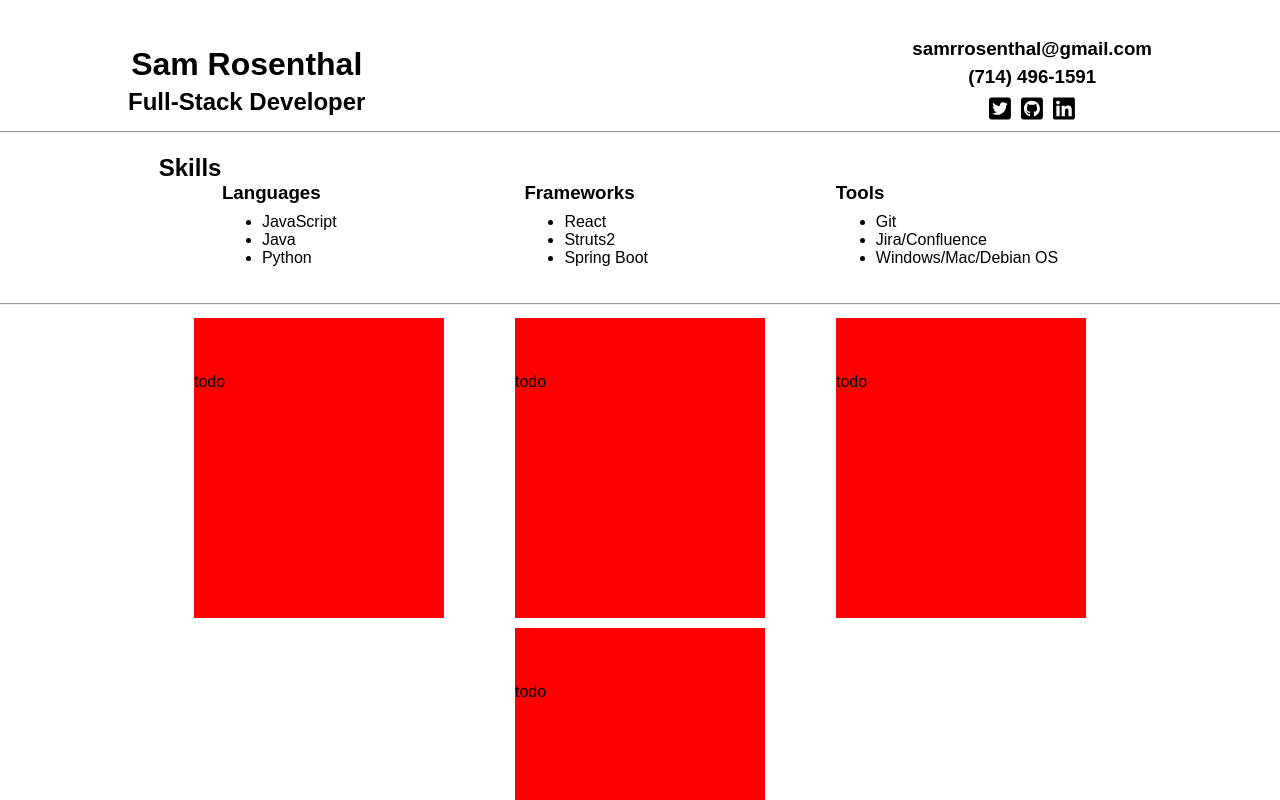
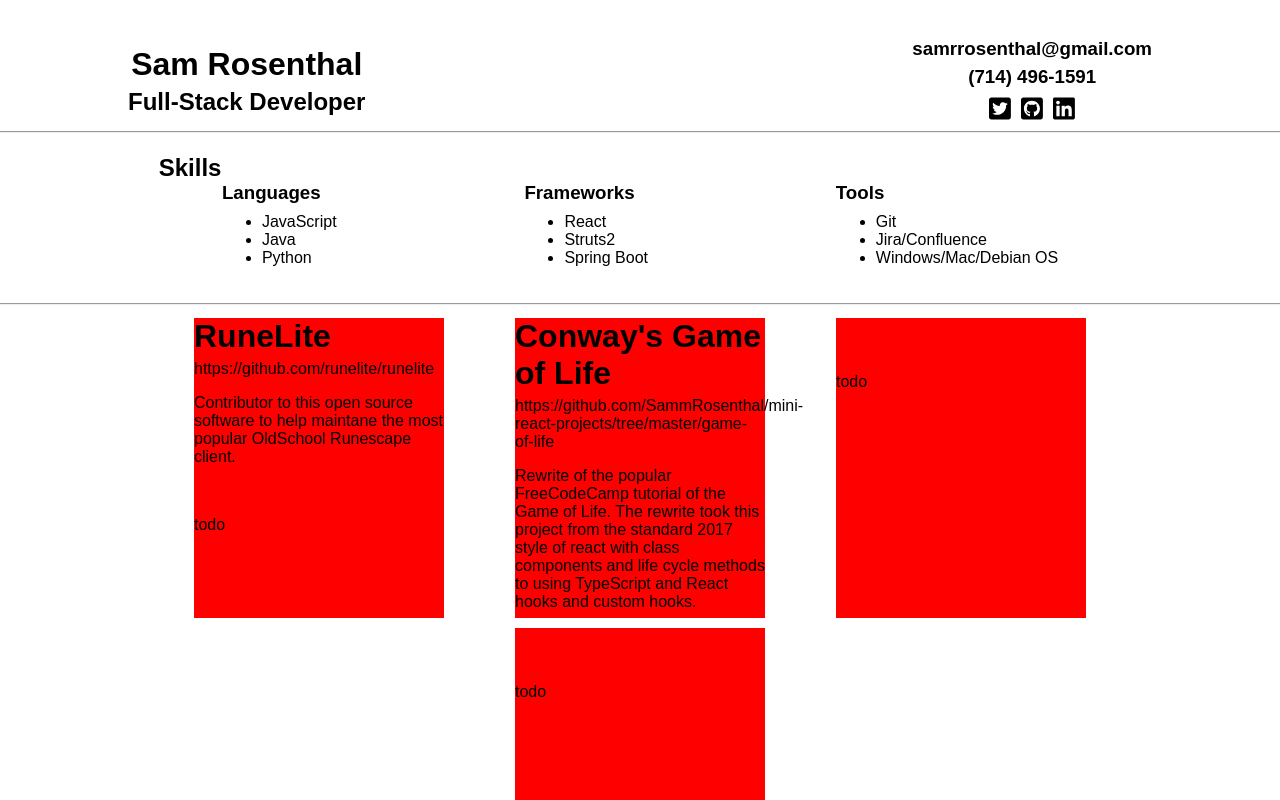
Before and after one commit to SammRosenthal/samrosenthal.github.io, a React (Create React App) app: page / in a window 1280 px wide. Shown: the top 800 px of the page. Built offline with nearby package versions, Linux system fonts and the light colour scheme; a web font is replaced by a local one.

Commit message:
removed typescript stuff b/c we arent using typescript...........

```diff
--- a/src/components/projects/Projects.js
+++ b/src/components/projects/Projects.js
@@ -5,8 +5,20 @@
 const Projects = () => {
   return (
     <div className="parentProjectContainer">
-      <Project />
-      <Project />
+      <Project
+        title="RuneLite"
+        linkName="github/RuneLite"
+        link="https://github.com/runelite/runelite"
+        desc="Contributor to this open source software to help maintane the most popular OldSchool Runescape client."
+        tech={["Java", "Maven", "Google Lombok"]}
+      />
+      <Project
+        title="Conway's Game of Life"
+        linkName="react-projects/GameOfLife"
+        link="https://github.com/SammRosenthal/mini-react-projects/tree/master/game-of-life"
+        desc="Rewrite of the popular FreeCodeCamp tutorial of the Game of Life. The rewrite took this project from the standard 2017 style of react with class components and life cycle methods to using TypeScript and React hooks and custom hooks."
+        tech={["TypeScript", "React", "React-Bootstrap"]}
+      />
       <Project />
       <Project />
     </div>
--- a/src/components/projects/project/Project.js
+++ b/src/components/projects/project/Project.js
@@ -1,12 +1,13 @@
-import React from "react";
+import React, { FunctionComponent } from "react";
 import "./project.css";
 
-interface props {
-  title: string;
-  link: string;
-  desc: string;
-  tech: Array<string>;
-}
+/*
+ * title: string
+ * link: string
+ * linkName: string
+ * desc: string
+ * tech: Array<string>
+ */
 
 const Project = (props) => {
   return (
```
